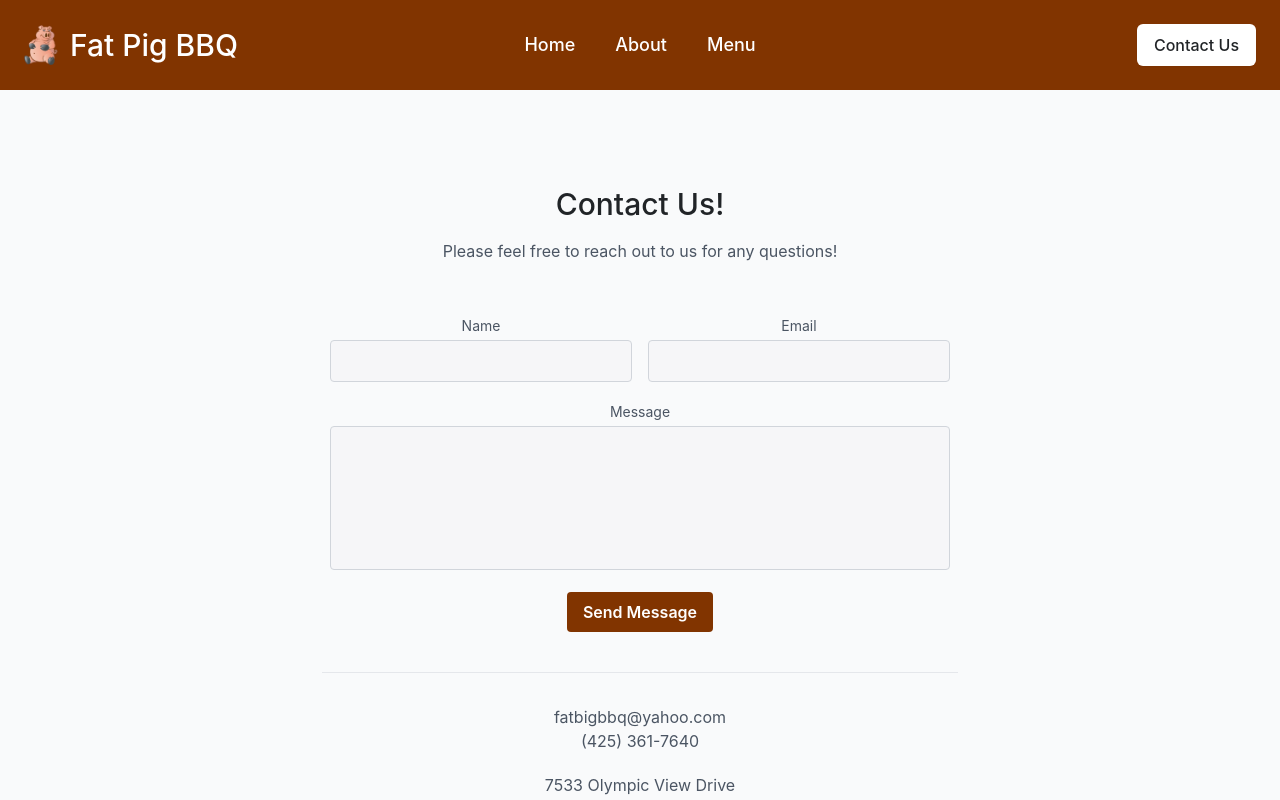
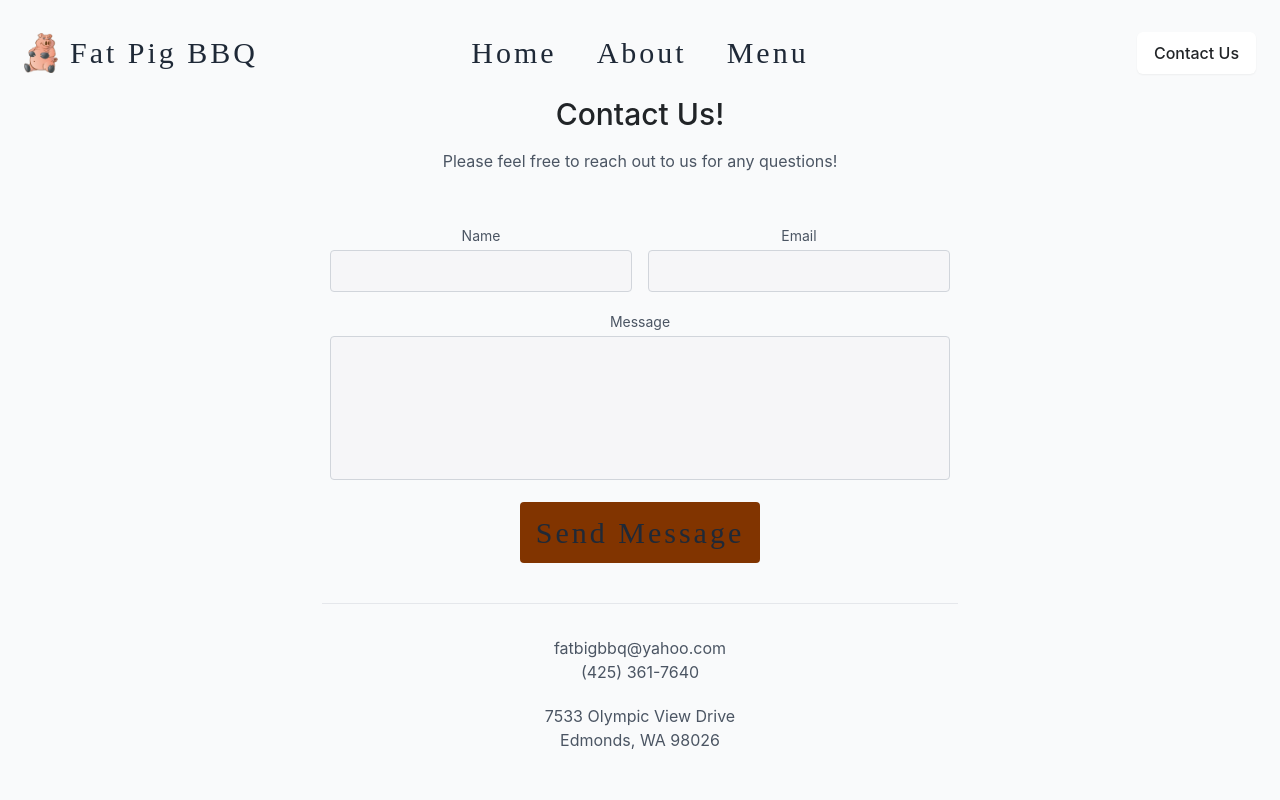
Before and after one commit to truont2/fatpigbbq-frontend, a React (Create React App) app: page /contact in a window 1280 px wide. Shown: the top 800 px of the page. Built offline with nearby package versions, Linux system fonts and the light colour scheme; no server answers; some icons are missing.

Commit message:
updated the navbar

```diff
--- a/package.json
+++ b/package.json
@@ -3,6 +3,7 @@
   "version": "0.1.0",
   "private": true,
   "dependencies": {
+    "@headlessui/react": "^1.7.13",
     "@testing-library/jest-dom": "^5.16.5",
     "@testing-library/react": "^13.4.0",
     "@testing-library/user-event": "^13.5.0",
--- a/src/components/navbar/navbar.component.jsx
+++ b/src/components/navbar/navbar.component.jsx
@@ -1,10 +1,19 @@
+import styles from "./navbar.styles.css";
+import logo from "../../assets/fatpiglogo.png";
 import React, { useState } from "react";
-import styles from "./Navbar.module.css";
-import logo from '../../assets/fatpiglogo.png'
-// source navbar https://codepen.io/Vinny92/pen/XWNdxvj
+import { Disclosure } from "@headlessui/react";
+import "./navbar.styles.css";
+function Navbar() {
+  const [color, setColor] = useState(false);
+  const changeColor = () => {
+    if (window.scrollY >= 50) {
+      setColor(true);
+    } else {
+      setColor(false);
+    }
+  };
 
-
-const Navbar = ({ cart }) => {
+  window.addEventListener("scroll", changeColor);
 
   const [open, setOpen] = React.useState(false);
   const [flyer, setFlyer] = React.useState(false);
@@ -12,19 +21,27 @@ const Navbar = ({ cart }) => {
 
   return (
     <>
+      <Disclosure as="nav" className={`py-2 ${color ? "nav nav-bg" : "nav"}`}>
+        {({ open }) => (
+          <>
             {/* This example requires Tailwind CSS v2.0+ */}
-      <div className="relative bg-white font-Roboto" style={{ backgroundColor: "rgba(129,52,0,255)" }}>
+            <div className="relative font-Roboto">
               <div className="max-w-7xl mx-auto px-4 sm:px-6">
-          <div className="flex justify-between items-center  border-gray-100 py-6 md:justify-start md:space-x-10">
+                <div className="flex justify-between items-center border-gray-100 py-6 md:justify-start md:space-x-10">
                   <div className="flex justify-start lg:w-0 lg:flex-1">
-              <a href="/" className="flex title-font font-medium items-center md:justify-start justify-center">
+                    <a
+                      href="/"
+                      className="flex title-font font-medium items-center md:justify-start justify-center"
+                    >
                       <span className="sr-only">Workflow</span>
                       <img
                         className="h-8 w-auto sm:h-10"
                         src={logo}
                         alt="fat pig logo"
                       />
-                <span className="ml-3 text-3xl font-CooperBlack text-white">Fat Pig BBQ</span>
+                      <span className="ml-3 text-3xl font-CooperBlack text-white">
+                        Fat Pig BBQ
+                      </span>
                     </a>
                   </div>
                   <div className="-mr-2 -my-2 md:hidden">
@@ -308,7 +325,10 @@ const Navbar = ({ cart }) => {
               </div>
             </div>
           </>
+        )}
+      </Disclosure>
+    </>
   );
-};
+}
 
 export default Navbar;
--- a/src/components/navbar/Navbar.module.css
+++ b/src/components/navbar/navbar.styles.css
@@ -17,3 +17,29 @@
     background-size: 100% 3px;
     background-position: 0 100%
 }
+
+.text-white{
+    font-family: 'Bebas Neue';
+    font-size: 30px;
+    font-weight:400;
+    letter-spacing: 0.1em;
+    color: rgb(31, 41, 55);
+}
+
+.nav {
+    position: fixed;
+    width: 100%;
+    top: 0;
+    left: 0;
+    z-index: 1;
+    transition: .3s ease-in;
+    overflow: hidden;
+}
+
+.nav-bg {
+    background-color: rgba(129,52,0,0.7);
+}
+
+.nav-bg > .text-white {
+    color: beige;
+}
--- a/src/routes/home/home.component.jsx
+++ b/src/routes/home/home.component.jsx
@@ -1,9 +1,34 @@
 import React from "react";
-import Map from "../../components/map/map.component";
+import { Carousel } from "flowbite-react";
+import image from '../../assets/Fat-Pig-BBQ.jpeg'
 
 export default function Home() {
   return (
-    <div>
+    <div style={{borderRadius: '0'}}>
+      <div className="h-56 sm:h-64 xl:h-80 2xl:h-[50rem] rounded-none">
+        <Carousel>
+          <img
+            src={image}
+            alt=""
+          />
+          <img
+            src={image}
+            alt=""
+          />
+          <img
+            src={image}
+            alt=""
+          />
+          <img
+            src={image}
+            alt=""
+          />
+          <img
+            src={image}
+            alt=""
+          />
+        </Carousel>
+      </div>
       <a
         className="App-link"
         href="https://reactjs.org"
@@ -12,7 +37,6 @@ export default function Home() {
       >
         Learn React
       </a>
-      <Map />
     </div>
   );
 }
--- a/src/routes/register/register.js
+++ b/src/routes/register/register.js
@@ -2,7 +2,7 @@ import React, { useState } from "react";
 import { Flowbite } from "flowbite-react";
 import { useNavigate } from "react-router-dom";
 import axios from "axios";
-import '../Login/login.styles.scss'
+import '../login/login.styles.scss'
 
 // graphql information
 import { useMutation } from "@apollo/client";
```
Also changed, not shown: 1 other file (tests, documents, lock files or other folders). Lines whose indentation alone changed are shown as unchanged.
